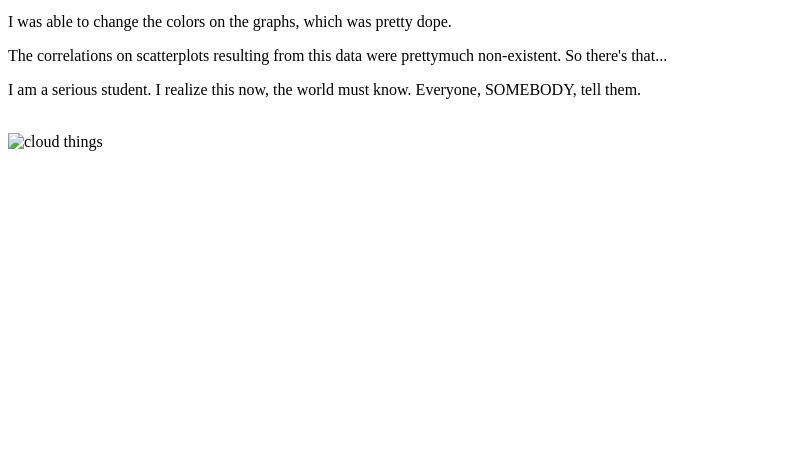
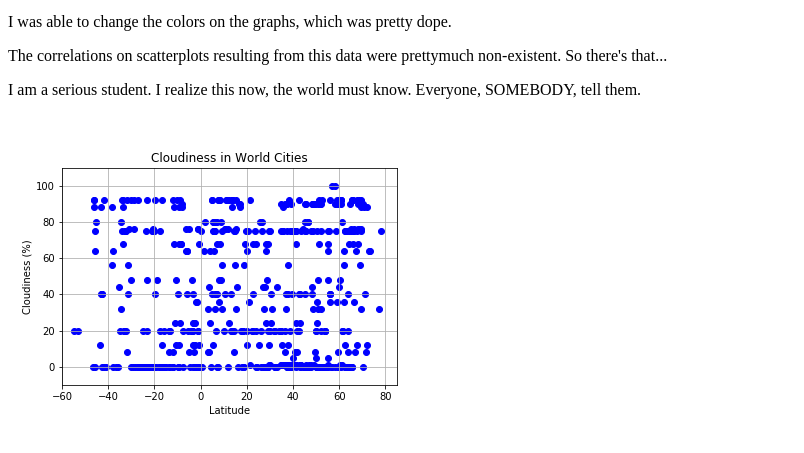
Before and after one commit to ellenguerrero/Activity2HTMLtakeaways, a plain HTML site: page index.html in a window 1280 px wide. Shown: the part 101-554 px from the top of the page, without its empty margins (0-804 px from the left). Drawn offline with Linux system fonts and the light colour scheme.

Commit message:
updating for fun

```diff
--- a/index.html
+++ b/index.html
@@ -14,7 +14,7 @@
     <p>The correlations on scatterplots resulting from this data were prettymuch non-existent. So there's that...</p>
     <p>I am a serious student. I realize this now, the world must know. Everyone, SOMEBODY, tell them.</p>
     <br>
-    <img src="/Unit 6  Assignment - What's the Weather Like/Activity2HTMLtakeaways/Instructions/starter_code/CloudinessInWorldCities.png" alt="cloud things">
+    <img src="../Activity2HTMLtakeaways/Instructions/starter_code/CloudinessInWorldCities.png" alt="cloud things">
 
 </body>
 </html>
```
